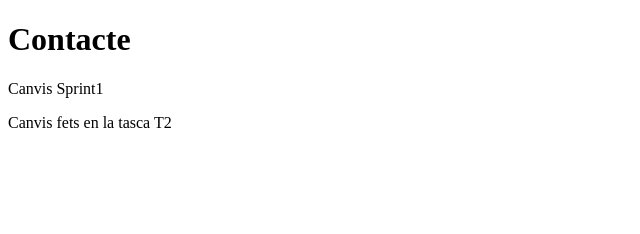
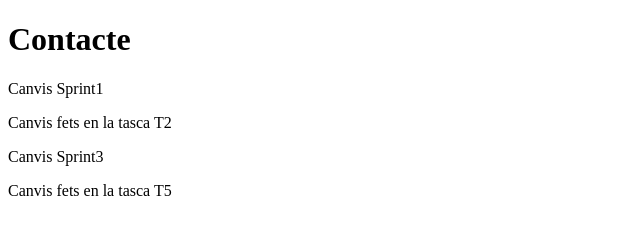
Before and after one commit to saboritarroyo-cell/RA2-PR3-GitKraken, a plain HTML site: page contacte.html in a window 1280 px wide. Shown: the whole page, without its empty margins (0-640 px from the left). Drawn offline with Linux system fonts and the light colour scheme.

Commit message:
T5: afegeix els canvis del Sprint3 (tasca T5) a contacte.html
S'afegeixen les linies 'Canvis Sprint3' i 'Canvis fets en la tasca T5' al final del body.

```diff
--- a/contacte.html
+++ b/contacte.html
@@ -8,5 +8,7 @@
     <h1>Contacte</h1>
     <p>Canvis Sprint1</p>
     <p>Canvis fets en la tasca T2</p>
+    <p>Canvis Sprint3</p>
+    <p>Canvis fets en la tasca T5</p>
 </body>
 </html>
```
